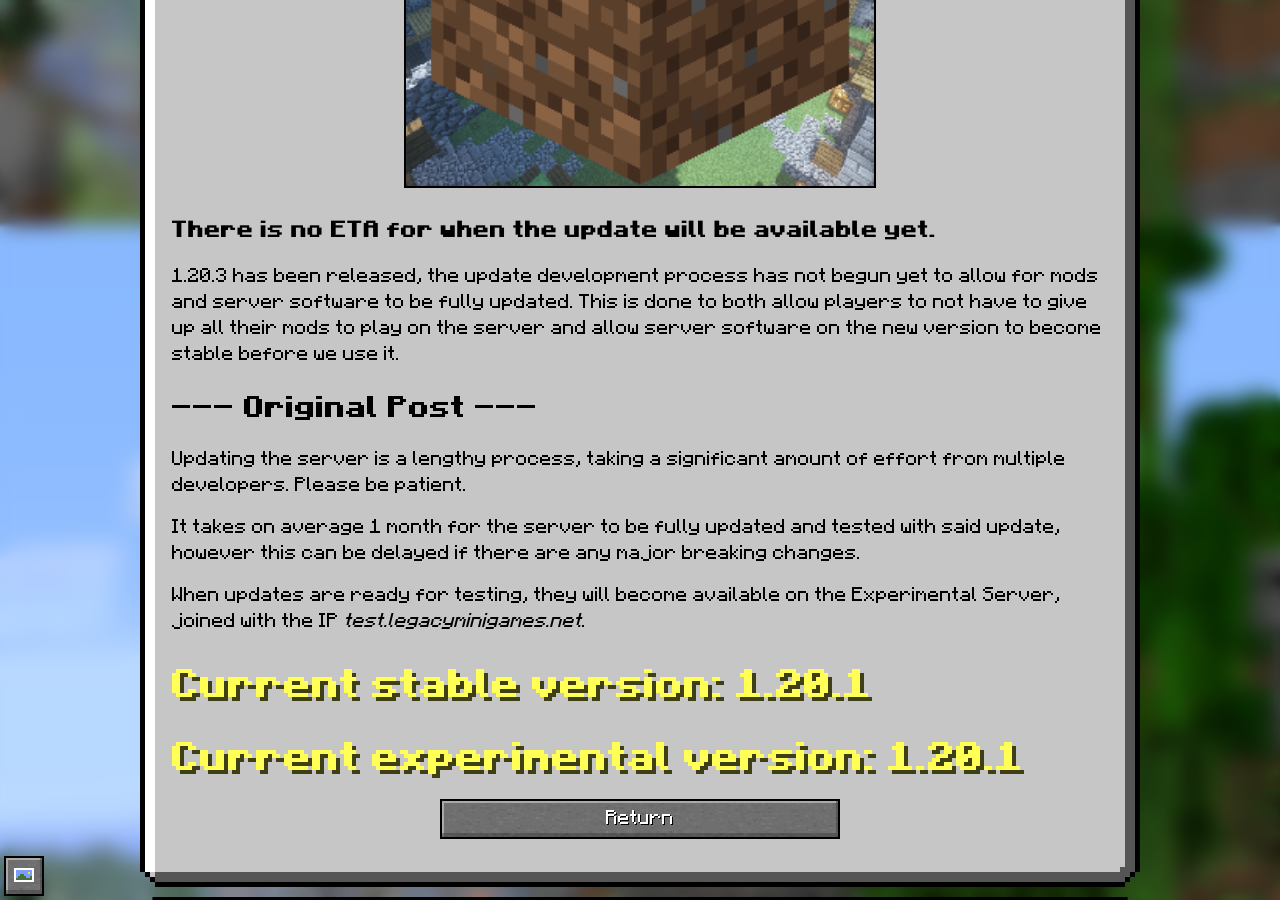
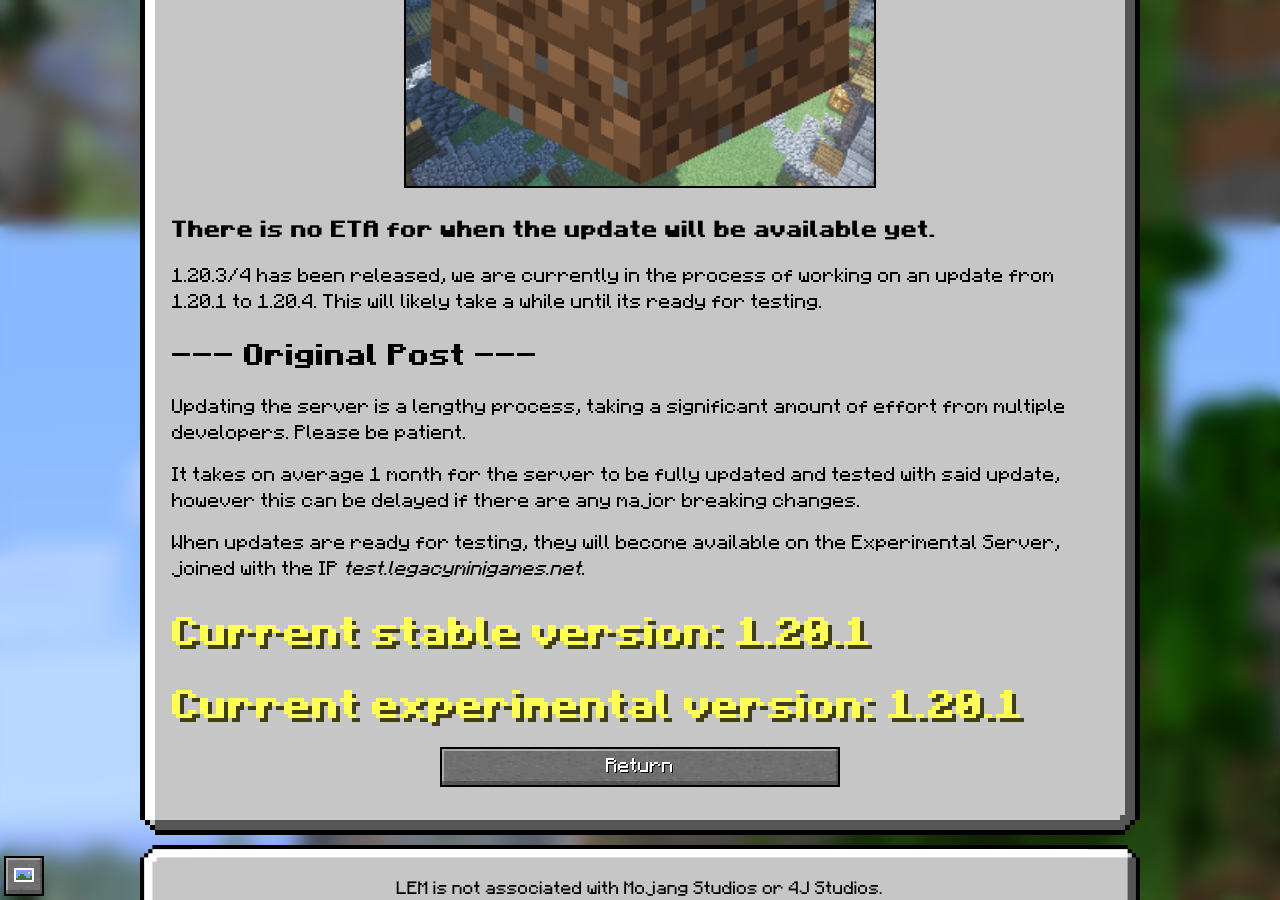
Before and after one commit to Legacy-Edition-Minigames/Website, a Jekyll site: the page built from _posts/faq/0003-1-1-updatewhen.markdown, in a window 1280 px wide and 900 px high, scrolled down 675 px. Built offline with Jekyll 4.4.1, drawn with Linux system fonts in a browser that asks for light colours; some web fonts are replaced.

Commit message:
Change the update page to show 1.20.4 is being worked on

```diff
--- a/_posts/faq/0003-1-1-updatewhen.markdown
+++ b/_posts/faq/0003-1-1-updatewhen.markdown
@@ -11,7 +11,7 @@ preview-text: |
 main-text: |
   ### There is no ETA for when the update will be available yet.
 
-  1.20.3 has been released, the update development process has not begun yet to allow for mods and server software to be fully updated. This is done to both allow players to not have to give up all their mods to play on the server and allow server software on the new version to become stable before we use it.
+  1.20.3/4 has been released, we are currently in the process of working on an update from 1.20.1 to 1.20.4. This will likely take a while until its ready for testing.
 
   ## Original Post
 
```
